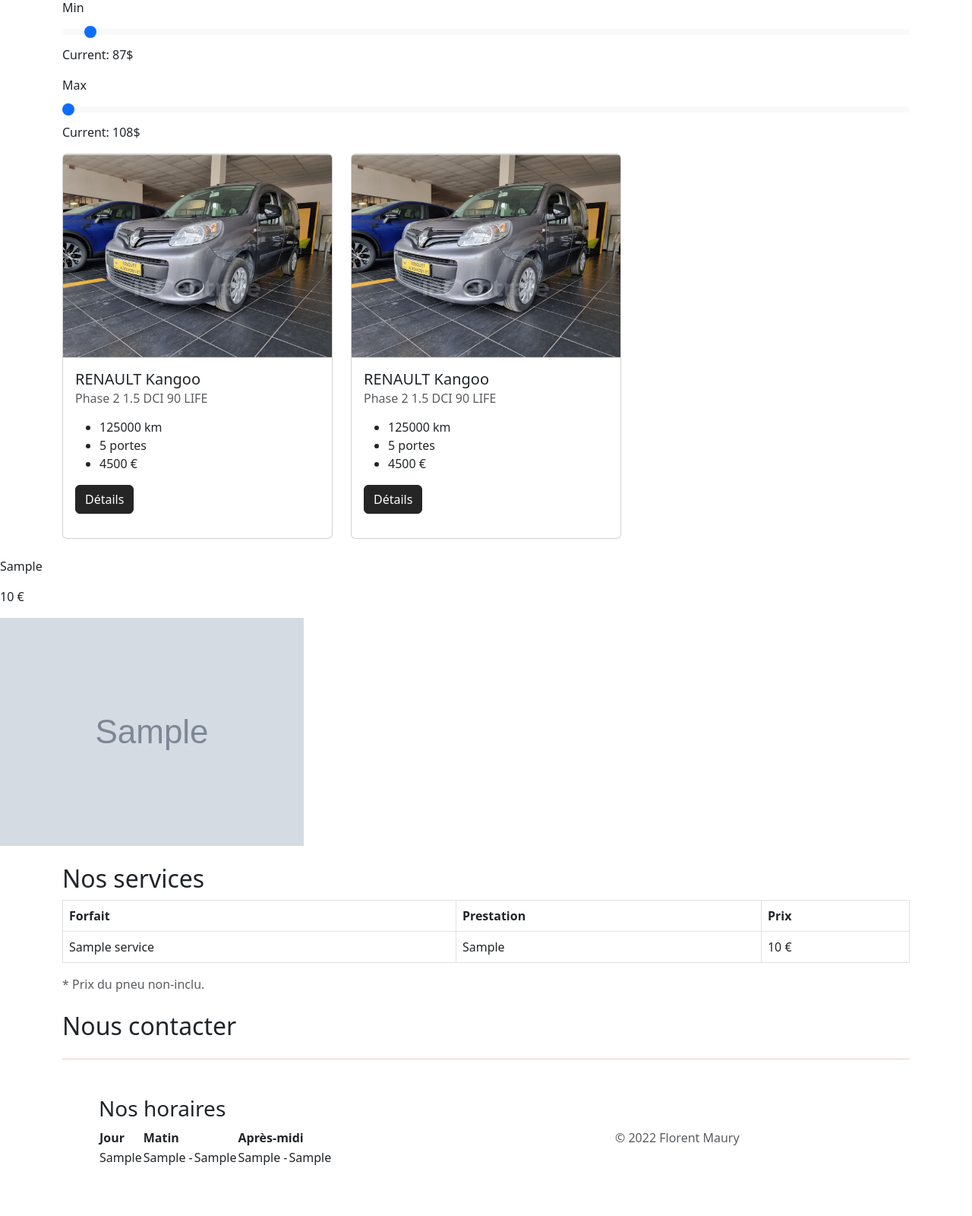
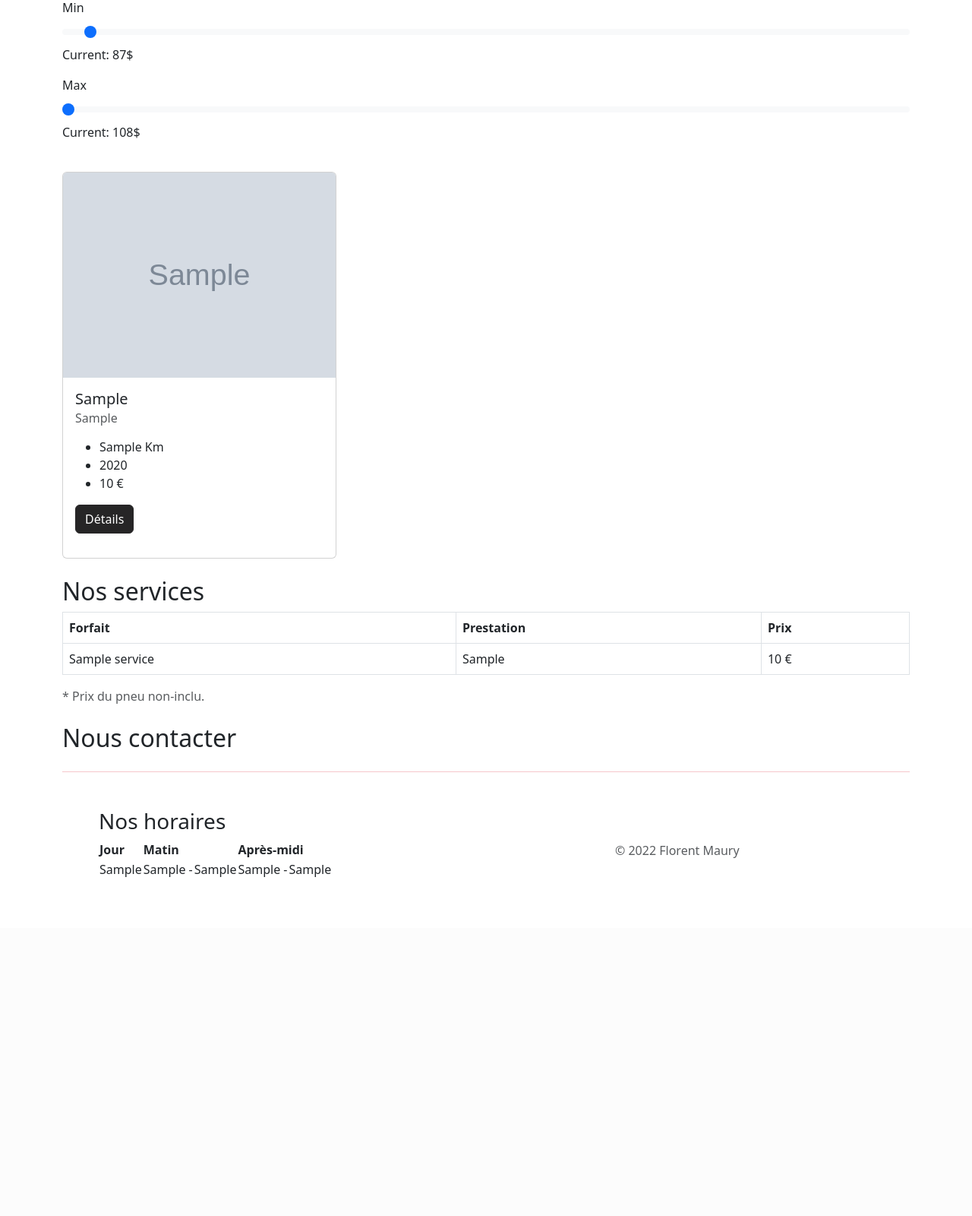
Before and after one commit to FlorentMaury/Garage_Parrot_ECF, a PHP site: page / in a window 1280 px wide. Shown: the part 168-1768 px from the top of the page at 76% size. After the commit the page ends 1322 px from the top, so only its background shows below. Run offline with PHP 8.4, Linux system fonts and the light colour scheme; tables that the repository leaves empty or names only in its code hold one stand-in row (values such as "Sample post"); grey boxes marked "Sample" are stand-in pictures.

Commit message:
Possibilité d'enregistrer des vehicules.

```diff
--- a/model/modelSetSchedule.php
+++ b/model/modelSetSchedule.php
@@ -28,12 +28,9 @@
     $req->execute([$dayName, $morningStart, $morningEnd, $afternoonStart, $afternoonEnd, $dayId]);
 
 
-
     header('location: index.php?page=dashboard&modifySchedule=1');
     exit();
 
- } else {
-    header('location: index.php?page=dashboard&error=1&message=Une erreur s\'est produite.');
  }
 
 ?>
--- a/view/homeView.php
+++ b/view/homeView.php
@@ -25,58 +25,40 @@
     <input type="range" class="form-range" value="120" min="1000" max="10000" id="customRange2" autocompleted="">
 
     <p id="max-val">Current: 108$</p>
+</div>
 
 
-    <div class="row">
-        <div class="col-md-4 col-sm-6">
+
+<div class="container">
+<div class="row row-cols-1 row-cols-sm-2 row-cols-md-3 g-3 my-4">
+
+    <?php
+                while($car = $cars->fetch()) {
+                    ?>
+                                <div class="col">
                         <div class="card">
-        <img src="./public/assets/kangoo.jpg" alt="kangoo" class="card-img-top">
+                            <img src="<?= './public//assets/cars/'.$car['car_img'] ?>" alt="Photo voiture" class="card-img-top">
                             <div class="card-body">
-                <h5 class="card-title">RENAULT Kangoo</h5>
-                <h6 class="card-subtitle text-muted">Phase 2 1.5 DCI 90 LIFE</h6>
+                                <h5 class="card-title"><?= $car['car_brand'] ?></h5>
+                                <h6 class="card-subtitle text-muted"><?= $car['car_type'] ?></h6>
                                 <p class="card-text">
                         <ul>
-                        <li>125000 km</li>
-                        <li>5 portes</li>
-                        <li>4500 €</li>
+                            <li><?= $car['car_km'] ?> Km</li>
+                            <li><?= $car['car_year'] ?></li>
+                            <li><?= $car['car_price'] ?> €</li>
                         </ul>
                         <button class="btn btn-dark">Détails</button>
                     </p>
                             </div>
+
                         </div>
-        </div>
-        <div class="col-md-4 col-sm-6">
-        <div class="card">
-        <img src="./public/assets/kangoo.jpg" alt="kangoo" class="card-img-top">
-            <div class="card-body">
-                <h5 class="card-title">RENAULT Kangoo</h5>
-                <h6 class="card-subtitle text-muted">Phase 2 1.5 DCI 90 LIFE</h6>
-                <p class="card-text">
-                    <ul>
-                        <li>125000 km</li>
-                        <li>5 portes</li>
-                        <li>4500 €</li>
-                    </ul>
-                    <button class="btn btn-dark">Détails</button>
-                </p>
-            </div>
-    </div>
-        </div>
-    </div>
-</div>
-
-
-<?php
-            while($car = $cars->fetch()) {
-                ?>
-                    <div>
-                        <p scope="row"><?= $car['car_brand'] ?></p>
-                        <p><?= $car['car_price'] ?> €</p>
-                        <img src="<?= $car['car_img'] ?>"></img>
                         </div>
                     <?php
                     }
                 ?>
+</div>
+
+</div>
 
 <!-- LES SERVICES -->
 
```
Also changed, not shown: model/modelAddCar.php (+25 -6 lines), view/dashboardView.php (+4 -4 lines), public/assets/cars/64ca5a7d394286.66075780.jpg (added), public/assets/kangoo.jpg (deleted), 1 other file. Lines whose indentation alone changed are shown as unchanged.
